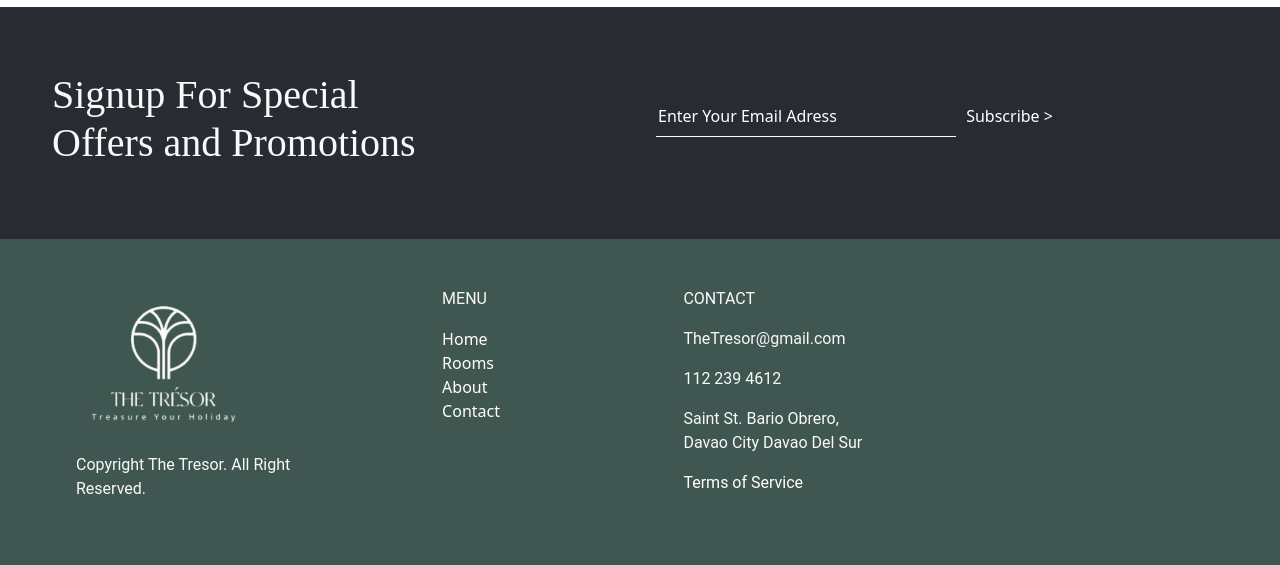
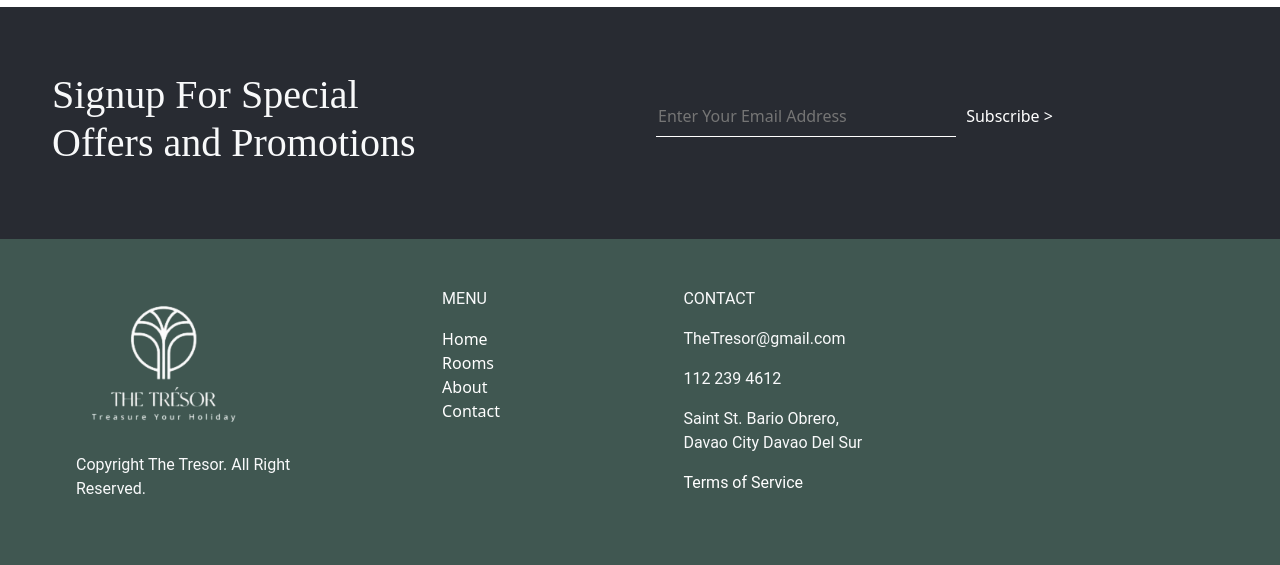
Before and after one commit to Xzilleon2/The-Tresor, a PHP site: page / in a window 1280 px wide. Shown: the part 3432-3997 px from the top of the page. Run offline with PHP 8.4, Linux system fonts and the light colour scheme.

Commit message:
email sub changes

```diff
--- a/index.php
+++ b/index.php
@@ -189,7 +189,7 @@
                 </div>
                 <div class="col-lg p-5">
                     <form action="">
-                        <input type="email" name="emailForm" value="Enter Your Email Adress"
+                        <input type="email" name="emailForm" placeholder="Enter Your Email Address"
                         style="background: transparent; border: none; border-bottom: 1px solid white;
                         width: 300px; padding-bottom: 8px; color: white;">
                         <input type="submit" value="Subscribe >"
```
